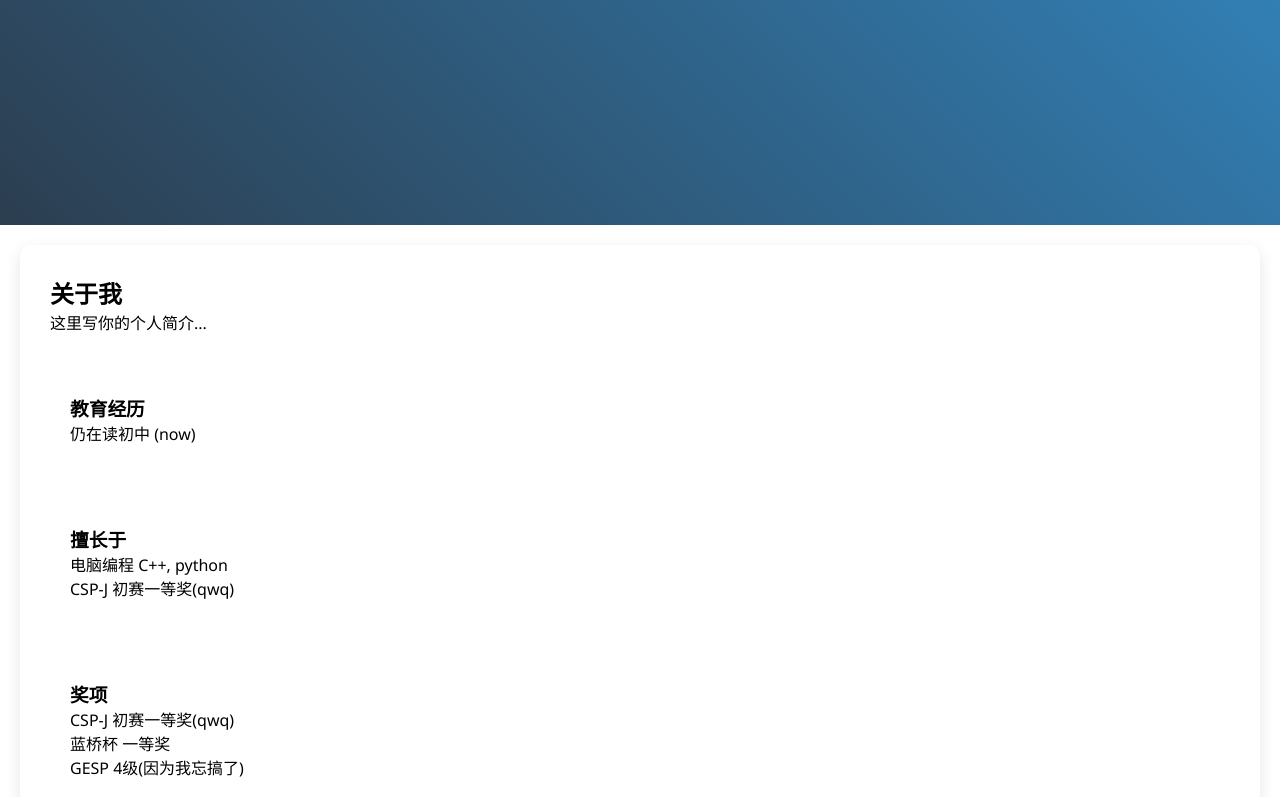
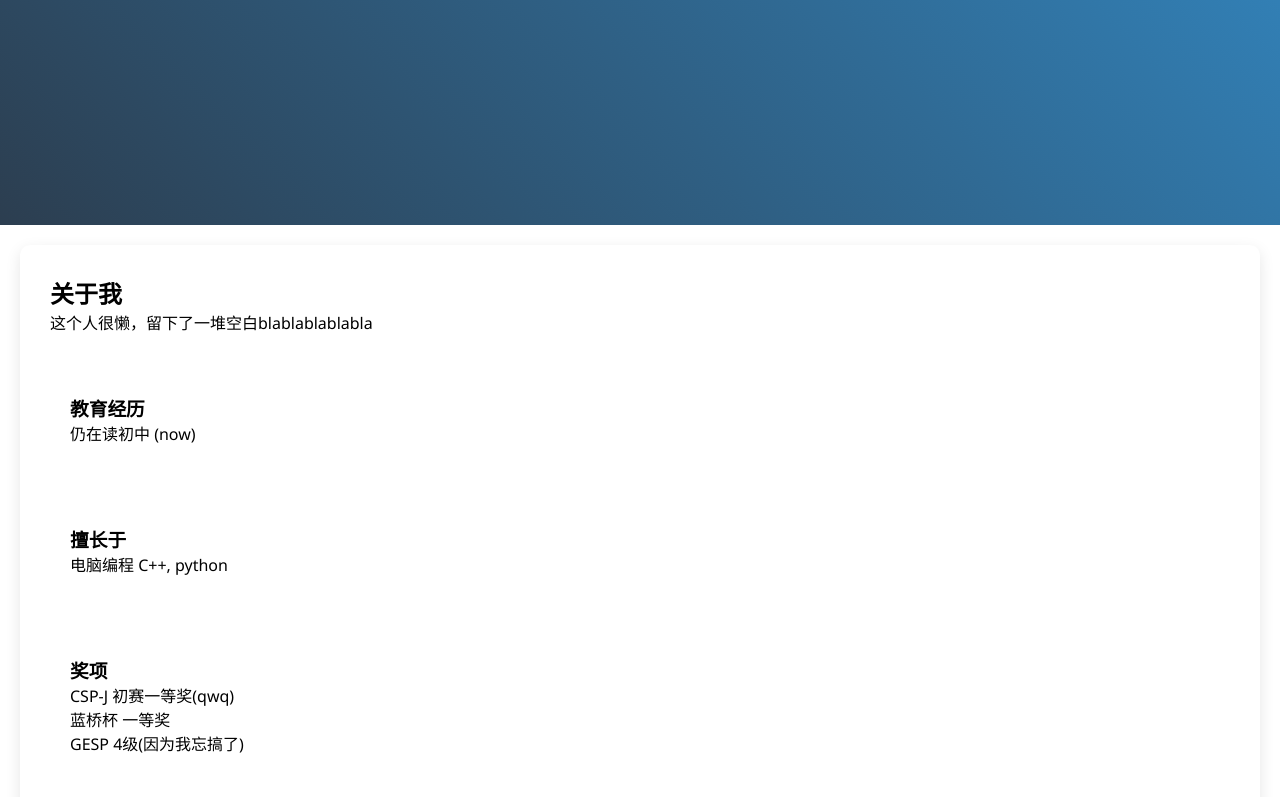
Before and after one commit to lang1209/lang1209.github.io, a plain HTML site: page index.html in a window 1280 px wide. Shown: the part 575-1372 px from the top of the page. Drawn offline with Linux system fonts and the light colour scheme.

Commit message:
Add files via upload

```diff
--- a/index.html
+++ b/index.html
@@ -128,7 +128,7 @@
     <section id="about" class="container">
         <div class="card">
             <h2>关于我</h2>
-            <p>这里写你的个人简介...</p>
+            <p>这个人很懒，留下了一堆空白blablablablabla</p>
             <div class="timeline">
                 <div class="timeline-item">
                     <h3>教育经历</h3>
@@ -137,7 +137,6 @@
                 <div class="timeline-item">
                     <h3>擅长于</h3>
                     <p>电脑编程 C++, python</p>
-                    <p>CSP-J 初赛一等奖(qwq) </p>
                 </div>
                 <div class="timeline-item">
                     <h3>奖项</h3>
```
